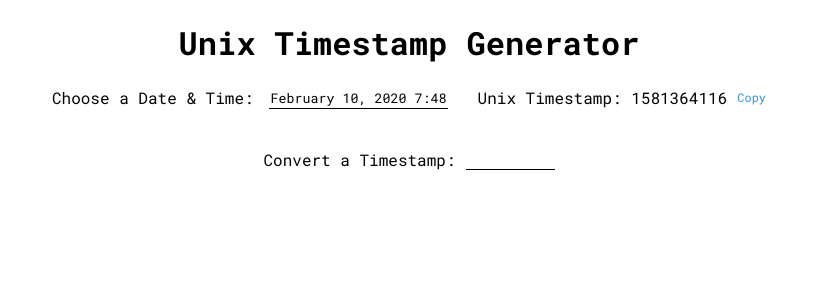
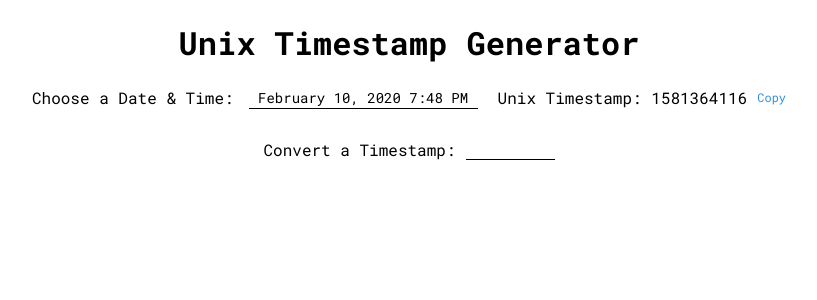
Before and after one commit to mrpineapples/timestamp-generator, a React (Create React App) app: page / in a window 1280 px wide. Shown: the top 300 px of the page, without its empty margins (231-1048 px from the left). Built offline with nearby package versions, Linux system fonts and the light colour scheme.

Commit message:
more style tweaks

```diff
--- a/src/components/DatePicker/styles.js
+++ b/src/components/DatePicker/styles.js
@@ -5,8 +5,16 @@ const DatePickerContainer = styled.div`
     justify-content: center;
     align-items: center;
 
+    .react-datepicker__portal {
+        & > div {
+            position: absolute;
+            top: 125px;
+        }
+    }
+
     .date-input {
-        width: 175px;
+        margin-top: 5px;
+        width: 260px;
         border: none;
         border-bottom: 1px solid #000000;
         cursor: pointer;
@@ -14,10 +22,15 @@ const DatePickerContainer = styled.div`
         color: transparent;
         text-shadow: 0 0 0 #000000;
         font-family: inherit;
+        font-size: 16px;
     }
 
     @media (min-width: 768px) {
-        margin-right: 30px;
+        .date-input {
+            width: 225px;
+            font-size: 14px;
+            margin-top: 0;
+        }
     }
 `;
 
--- a/src/components/Timestamp/styles.js
+++ b/src/components/Timestamp/styles.js
@@ -7,7 +7,7 @@ const TimestampContainer = styled.div`
 
     .timestamp {
         display: inline;
-        margin: 0;
+        margin: 0 0 0 20px;
     }
 
     @media (min-width: 768px) {
--- a/src/styles.js
+++ b/src/styles.js
@@ -11,7 +11,7 @@ const AppContainer = styled.div`
     }
 
     .timestamp-converter {
-        margin-top: 40px;
+        margin-top: 30px;
 
         &__cta {
             display: flex;
@@ -23,6 +23,7 @@ const AppContainer = styled.div`
                 border: none;
                 border-bottom: 1px solid #000000;
                 text-align: center;
+                font-size: 16px;
             }
         }
 
@@ -48,6 +49,14 @@ const AppContainer = styled.div`
                 margin-right: 15px;
             }
         }
+
+        .timestamp-converter {
+            &__cta {
+                &__input {
+                    font-size: 14px;
+                }
+            }
+        }
     }
 `;
 
```
